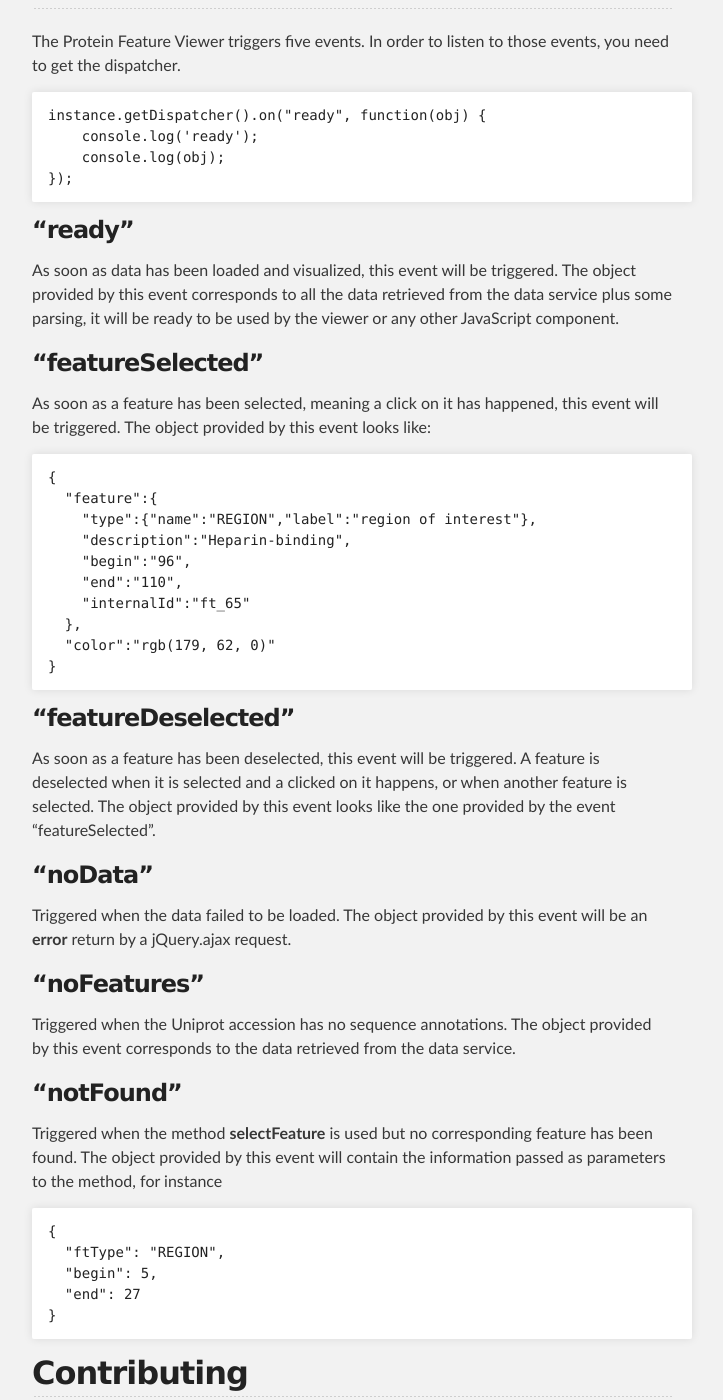
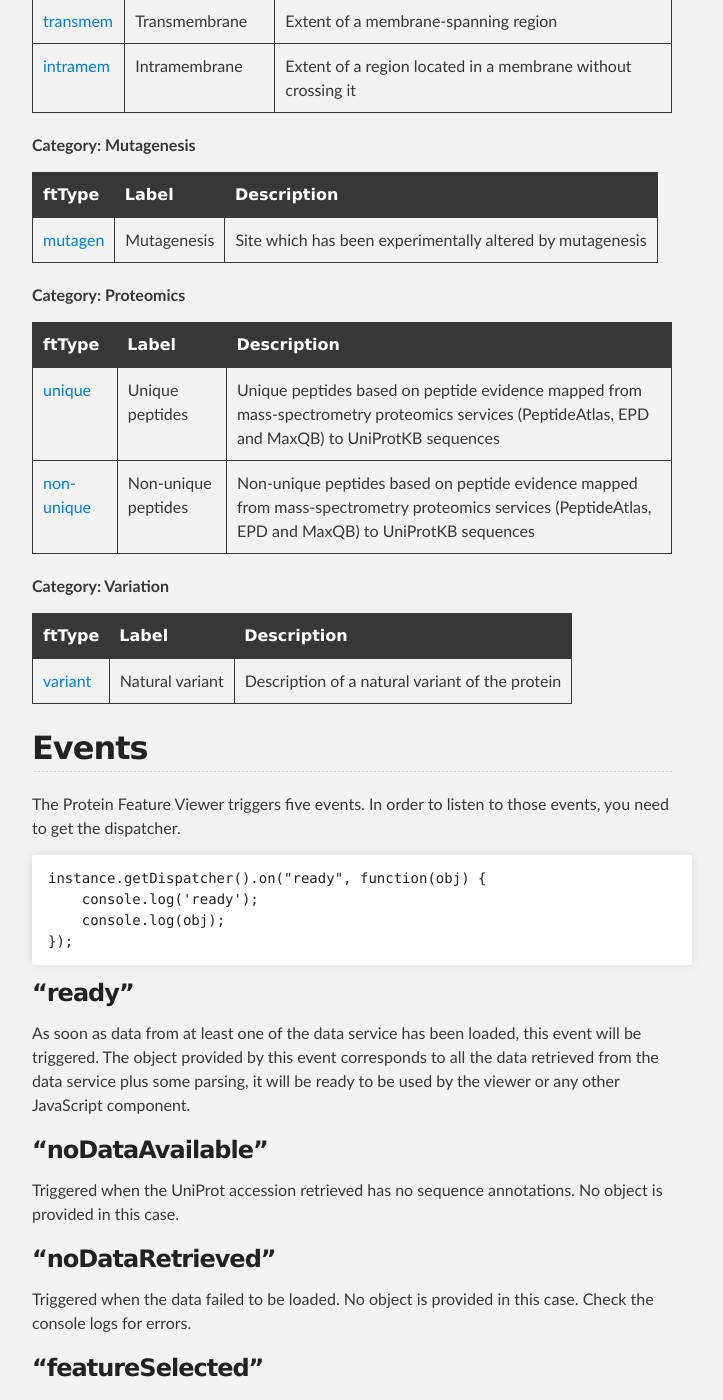
Before and after one commit to ebi-uniprot/ProtVista, a Jekyll site: the page built from developerGuide.md, in a window 1280 px wide and 1400 px high, scrolled down 5249 px. Shown: the whole window, without its empty margins (288-1011 px from the left). Built offline with Jekyll 4.4.1, drawn with Linux system fonts in a browser that asks for light colours; some of the changed text lies outside the part shown.

````diff
--- a/developerGuide.md
+++ b/developerGuide.md
@@ -6,18 +6,17 @@ title: Developer Guide
 # biojs-vis-proteinFeaturesViewer
 
 ## Getting the code
-As well as ```featuresviewer.min.js``` which contains the minified JavaScript code required to run the application, two css files are required: ```main.css``` (general styling, including feature styles) and ```fontello.css``` (icon font).
+You will need the ```featuresviewer.min.js``` which contains the minified JavaScript code required to run the application, as well as the CSS file ```main.css``` (general styling, including feature styles and icon fonts).
 
-### The easy way (CDN)
+### The easy way (CDN-like)
 We host all our releases on Github, using Github pages as a CDN. The latest release is available here:
 
 ```
 <script src="http://ebi-uniprot.github.io/CDN/feature-viewer/featuresviewer.js"></script>
 <link href="http://ebi-uniprot.github.io/CDN/feature-viewer/css/main.css" rel="stylesheet"/>
-<link href="http://ebi-uniprot.github.io/CDN/feature-viewer/css/fontello.css" rel="stylesheet"/>
 ```
 
-We also archive previous versions:
+We also archive previous versions, for instance:
 
 ```
 <script src="http://ebi-uniprot.github.io/CDN/feature-viewer/1.0.0/featuresviewer.js"></script>
@@ -42,13 +41,32 @@ When creating the instance, you need to specify the object where the component w
         var biojs_vis_proteinFeaturesViewer = require('biojs-vis-proteinfeaturesviewer');
         var instance = new biojs_vis_proteinFeaturesViewer({
             el: yourDiv,
-            uniprotacc : 'P05067'
+            uniprotacc: 'P05067'
         });
     }
 </script>
 ```
 
 That's it, you should now see the Feature Viewer in your web page!
+
+### Excluding some categories
+
+If you are not interested in all the categories supported by the Viewer, you can exclude some of them, make sure you use the right spelling and CAPITAL letters. The available categories are: DOMAINS_AND_SITES, MOLECULE_PROCESSING, PTM, SEQUENCE_INFORMATON, STRUCTURAL, TOPOLOGY, MUTAGENESIS, PROTEOMICS and VARIATION. For more information on features belongin to each category, please read the API section in this guide.
+
+```html
+<div id='yourDiv'/>
+<script>
+    window.onload = function() {
+        var yourDiv = document.getElementById('yourDiv');
+        var biojs_vis_proteinFeaturesViewer = require('biojs-vis-proteinfeaturesviewer');
+        var instance = new biojs_vis_proteinFeaturesViewer({
+            el: yourDiv,
+            uniprotacc: 'P05067',
+            exclusions: ['SEQUENCE_INFORMATON', 'STRUCTURAL']
+        });
+    }
+</script>
+```
 
 ## API
 The protein feature viewer offer some public methods that can be used to programmatically interact with the component.
@@ -146,7 +164,14 @@ Here is the list of the currently supported feature types:
  --- | --- | ---
 [mutagen](http://www.uniprot.org/help/mutagen) | Mutagenesis | Site which has been experimentally altered by mutagenesis
 
-**Category: Variants**
+**Category: Proteomics**
+
+**ftType** | **Label** | **Description**
+ --- | --- | ---
+[unique](ftp://ftp.uniprot.org/pub/databases/uniprot/current_release/knowledgebase/proteomics_mapping/README) | Unique peptides | Unique peptides based on peptide evidence mapped from mass-spectrometry proteomics services (PeptideAtlas, EPD and MaxQB) to UniProtKB sequences |
+[non-unique](ftp://ftp.uniprot.org/pub/databases/uniprot/current_release/knowledgebase/proteomics_mapping/README) | Non-unique peptides | Non-unique peptides based on peptide evidence mapped from mass-spectrometry proteomics services (PeptideAtlas, EPD and MaxQB) to UniProtKB sequences |
+
+**Category: Variation**
 
 **ftType** | **Label** | **Description**
  --- | --- | ---
@@ -165,10 +190,16 @@ instance.getDispatcher().on("ready", function(obj) {
 ```
 
 ### "ready"
-As soon as data has been loaded and visualized, this event will be triggered. The object provided by this event corresponds to all the data retrieved from the data service plus some parsing, it will be ready to be used by the viewer or any other JavaScript component.
+As soon as data from at least one of the data service has been loaded, this event will be triggered. The object provided by this event corresponds to all the data retrieved from the data service plus some parsing, it will be ready to be used by the viewer or any other JavaScript component.
+
+### "noDataAvailable"
+Triggered when the UniProt accession retrieved has no sequence annotations. No object is provided in this case.
+
+### "noDataRetrieved"
+Triggered when the data failed to be loaded. No object is provided in this case. Check the console logs for errors.
 
 ### "featureSelected"
-As soon as a feature has been selected, meaning a click on it has happened, this event will be triggered. The object provided by this event looks like:
+As soon as a feature has been selected, meaning a click on it has happened, this event will be triggered. This event will also be triggered after using the method _selectFeature_ if the selection was successful. The object provided by this event looks like:
 
 ```javascript
 {
@@ -185,12 +216,6 @@ As soon as a feature has been selected, meaning a click on it has happened, this
 
 ### "featureDeselected"
 As soon as a feature has been deselected, this event will be triggered. A feature is deselected when it is selected and a clicked on it happens, or when another feature is selected. The object provided by this event looks like the one provided by the event "featureSelected".
-
-### "noData"
-Triggered when the data failed to be loaded. The object provided by this event will be an **error** return by a jQuery.ajax request.
-
-### "noFeatures"
-Triggered when the Uniprot accession has no sequence annotations. The object provided by this event corresponds to the data retrieved from the data service.
 
 ### "notFound"
 Triggered when the method **selectFeature** is used but no corresponding feature has been found. The object provided by this event will contain the information passed as parameters to the method, for instance
````
Also changed, not shown: images/ftViewerUP.png, images/typeTitle.png, images/variantTooltip.png, images/variantTrack.png.
